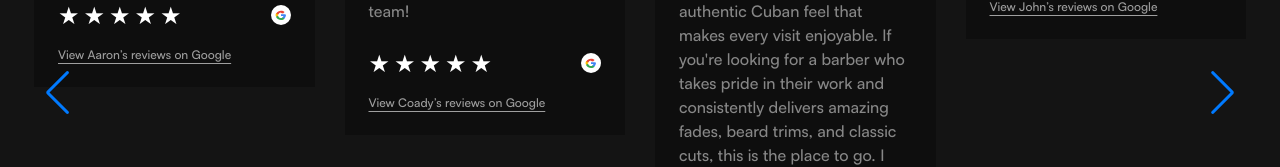
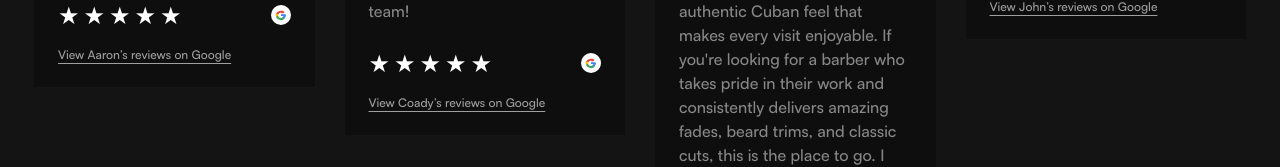
Before and after one commit to houseofhavana/house-of-havana, a Next.js app: page / in a window 1280 px wide. Shown: the part 7895-8062 px from the top of the page. Built offline with nearby package versions, Linux system fonts and the light colour scheme; a web font is replaced by a local one.

Commit message:
Bind custom slider buttons without generating duplicate Swiper arrows

```diff
--- a/components/sections/Credentials.tsx
+++ b/components/sections/Credentials.tsx
@@ -1,7 +1,7 @@
 // NOTE: Now using Swiper instead of react-slick
 'use client'
 
-import { useState, useRef } from 'react';
+import { useState, useId } from 'react';
 import { Swiper, SwiperSlide } from 'swiper/react';
 import { Navigation } from 'swiper/modules';
 import 'swiper/css';
@@ -30,8 +30,7 @@ interface CredentialsProps {
 
 export default function Credentials({ slides, tabs = [], disableTabs = false, bgSurface = false, heading = 'Our Credentials', supportingText = 'We bring a history of performance across corporate strategy, capital structuring, and investment advisory — built on deep expertise and delivered with precision.' }: CredentialsProps) {
   const [activeTab, setActiveTab] = useState(tabs[0]?.value || '');
-  const navPrev = useRef<HTMLButtonElement | null>(null);
-  const navNext = useRef<HTMLButtonElement | null>(null);
+  const navigationId = useId().replace(/[^a-zA-Z0-9_-]/g, '');
 
   const filteredSlides = disableTabs ? slides : slides.filter((slide) => slide.type === activeTab);
 
@@ -82,7 +81,7 @@ export default function Credentials({ slides, tabs = [], disableTabs = false, bg
         )}
         <div className="flex items-center justify-end gap-2 mb-4 mt-8">
           <button
-            ref={navPrev}
+            id={`slider-${navigationId}-prev`}
             className={`w-12 h-12 flex items-center justify-center cursor-pointer hover:bg-surface transition ${bgSurface ? 'bg-background' : 'bg-[color:var(--surface)]'}`}
             aria-label="Previous"
             type="button"
@@ -90,7 +89,7 @@ export default function Credentials({ slides, tabs = [], disableTabs = false, bg
             <svg width="24" height="24" fill="none" stroke="currentColor" strokeWidth="1.5" viewBox="0 0 24 24" className='stroke-foreground/50'><path d="M15 18l-6-6 6-6"/></svg>
           </button>
           <button
-            ref={navNext}
+            id={`slider-${navigationId}-next`}
             className={`w-12 h-12 flex items-center justify-center cursor-pointer hover:bg-surface transition ${bgSurface ? 'bg-background' : 'bg-[color:var(--surface)]'}`}
             aria-label="Next"
             type="button"
@@ -103,14 +102,11 @@ export default function Credentials({ slides, tabs = [], disableTabs = false, bg
           modules={[Navigation]}
           spaceBetween={30}
           slidesPerView={4}
-          navigation={true}
+          navigation={{
+            prevEl: `#slider-${navigationId}-prev`,
+            nextEl: `#slider-${navigationId}-next`,
+          }}
           loop={true}
-          onBeforeInit={swiper => {
-            if (typeof swiper.params.navigation === 'object') {
-              swiper.params.navigation.prevEl = navPrev.current;
-              swiper.params.navigation.nextEl = navNext.current;
-            }
-          }}
           breakpoints={{
             1024: { slidesPerView: 4 },
             640: { slidesPerView: 2 },
--- a/components/sections/InsightsSlider.tsx
+++ b/components/sections/InsightsSlider.tsx
@@ -1,7 +1,7 @@
 // NOTE: Now using Swiper instead of react-slick
 'use client'
 
-import { useRef } from 'react';
+import { useId } from 'react';
 import { Swiper, SwiperSlide } from 'swiper/react';
 import { Navigation } from 'swiper/modules';
 import 'swiper/css';
@@ -22,8 +22,7 @@ interface InsightsSliderProps {
 }
 
 export default function InsightsSlider({ insights, bgSurface = false }: InsightsSliderProps) {
-  const navPrev = useRef<HTMLButtonElement | null>(null);
-  const navNext = useRef<HTMLButtonElement | null>(null);
+  const navigationId = useId().replace(/[^a-zA-Z0-9_-]/g, '');
 
   // Ensure at least 4 slides for looping/navigation
   let displayInsights = insights;
@@ -39,7 +38,7 @@ export default function InsightsSlider({ insights, bgSurface = false }: Insights
         <div className='relative mb-8'>
           <div className="flex items-center justify-center gap-2">
             <button
-              ref={navPrev}
+              id={`slider-${navigationId}-prev`}
               className={`w-12 h-12 flex items-center justify-center cursor-pointer hover:bg-foreground/5 transition ${bgSurface ? 'bg-surface' : 'bg-background'}`}
               aria-label="Previous"
               type="button"
@@ -47,7 +46,7 @@ export default function InsightsSlider({ insights, bgSurface = false }: Insights
               <svg width="24" height="24" fill="none" stroke="currentColor" strokeWidth="1.5" viewBox="0 0 24 24" className='stroke-foreground/50'><path d="M15 18l-6-6 6-6"/></svg>
             </button>
             <button
-              ref={navNext}
+              id={`slider-${navigationId}-next`}
               className={`w-12 h-12 flex items-center justify-center cursor-pointer hover:bg-foreground/5 transition ${bgSurface ? 'bg-surface' : 'bg-background'}`}
               aria-label="Next"
               type="button"
@@ -62,12 +61,9 @@ export default function InsightsSlider({ insights, bgSurface = false }: Insights
           spaceBetween={30}
           slidesPerView={3}
           loop={true}
-          navigation={true}
-            onBeforeInit={swiper => {
-              if (typeof swiper.params.navigation === 'object') {
-                swiper.params.navigation.prevEl = navPrev.current;
-                swiper.params.navigation.nextEl = navNext.current;
-              }
+          navigation={{
+              prevEl: `#slider-${navigationId}-prev`,
+              nextEl: `#slider-${navigationId}-next`,
             }}
           breakpoints={{
             1024: { slidesPerView: 3 },
--- a/components/sections/OurValuesSlider.tsx
+++ b/components/sections/OurValuesSlider.tsx
@@ -1,7 +1,7 @@
 // NOTE: Now using Swiper instead of react-slick
 'use client'
 
-import { useRef, useEffect } from 'react';
+import { useRef, useEffect, useId } from 'react';
 import { Swiper, SwiperSlide } from 'swiper/react';
 import { Navigation } from 'swiper/modules';
 import 'swiper/css';
@@ -24,8 +24,7 @@ interface OurValuesSliderProps {
 }
 
 export default function OurValuesSlider({ values, bgSurface = false, supportingText }: OurValuesSliderProps) {
-  const navPrev = useRef<HTMLButtonElement | null>(null);
-  const navNext = useRef<HTMLButtonElement | null>(null);
+  const navigationId = useId().replace(/[^a-zA-Z0-9_-]/g, '');
 
   // Ensure at least 4 slides for looping/navigation
   let displayValues = values;
@@ -58,7 +57,7 @@ export default function OurValuesSlider({ values, bgSurface = false, supportingT
         <div className='relative mb-8'>
           <div className="flex items-center justify-center  gap-2">
             <button
-              ref={navPrev}
+              id={`slider-${navigationId}-prev`}
               className={`w-12 h-12 flex items-center justify-center cursor-pointer hover:bg-surface transition ${bgSurface ? 'bg-background' : 'bg-[color:var(--surface)]'}`}
               aria-label="Previous"
               type="button"
@@ -66,7 +65,7 @@ export default function OurValuesSlider({ values, bgSurface = false, supportingT
               <svg width="24" height="24" fill="none" stroke="currentColor" strokeWidth="1.5" viewBox="0 0 24 24" className='stroke-foreground/50'><path d="M15 18l-6-6 6-6"/></svg>
             </button>
             <button
-              ref={navNext}
+              id={`slider-${navigationId}-next`}
               className={`w-12 h-12 flex items-center justify-center cursor-pointer hover:bg-surface transition ${bgSurface ? 'bg-background' : 'bg-[color:var(--surface)]'}`}
               aria-label="Next"
               type="button"
@@ -89,12 +88,9 @@ export default function OurValuesSlider({ values, bgSurface = false, supportingT
             spaceBetween={30}
             slidesPerView={4}
             loop={true}
-            navigation={true}
-            onBeforeInit={swiper => {
-              if (typeof swiper.params.navigation === 'object') {
-                swiper.params.navigation.prevEl = navPrev.current;
-                swiper.params.navigation.nextEl = navNext.current;
-              }
+            navigation={{
+              prevEl: `#slider-${navigationId}-prev`,
+              nextEl: `#slider-${navigationId}-next`,
             }}
             breakpoints={{
               1024: { slidesPerView: 4 },
```
